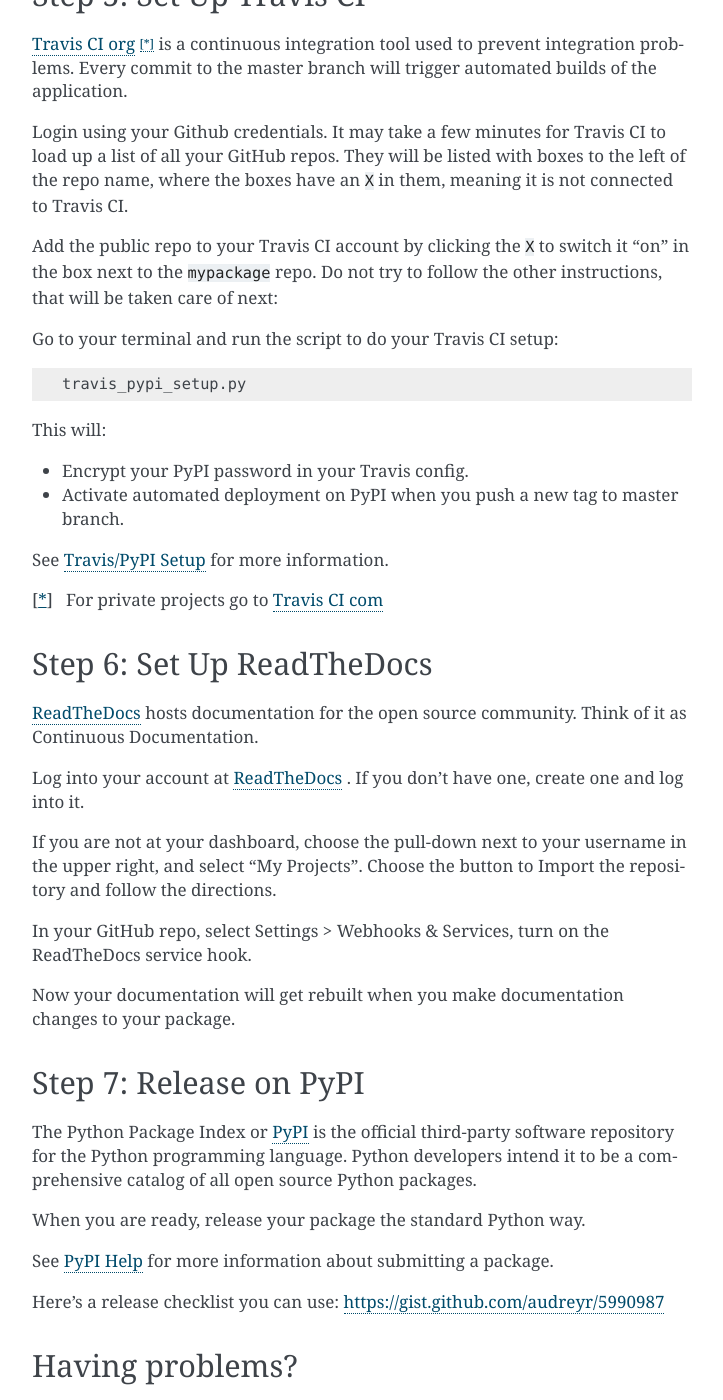
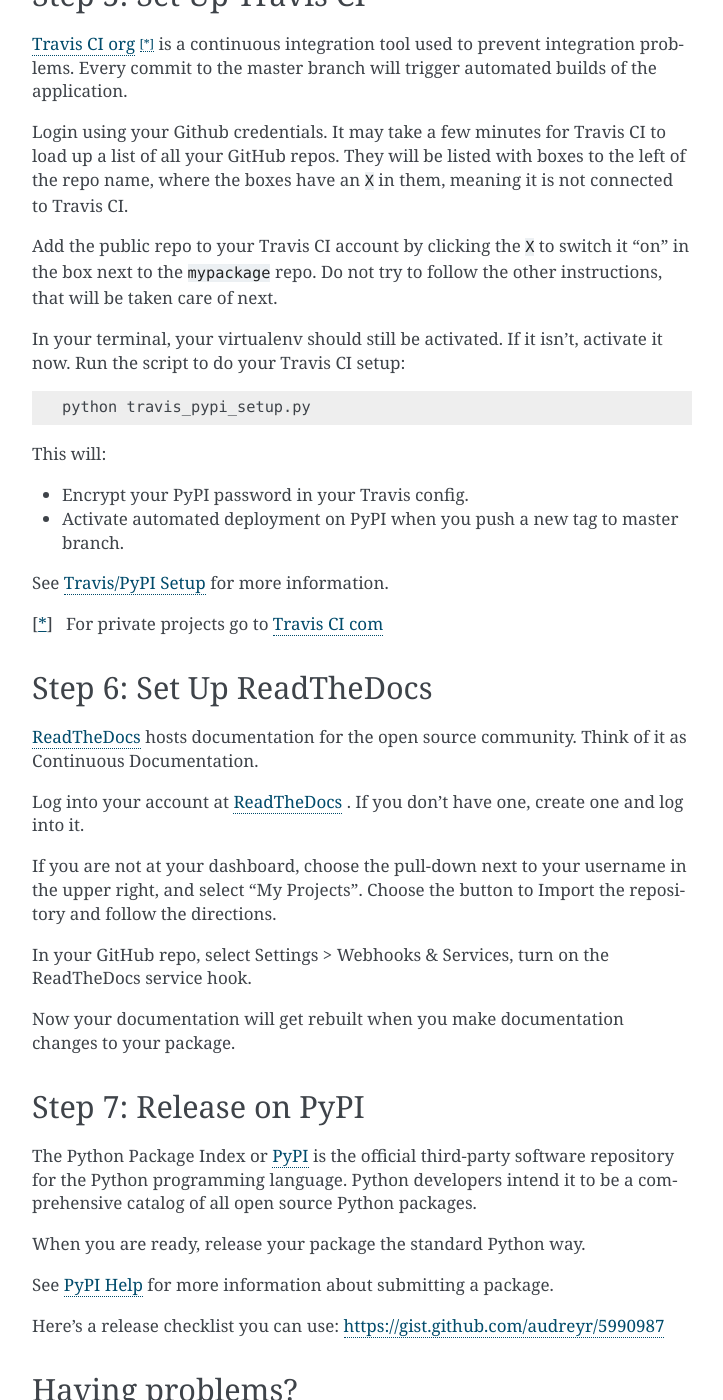
Before and after one commit to audreyfeldroy/cookiecutter-pypackage, a Sphinx documentation site: the page built from docs/tutorial.rst, in a window 1280 px wide and 1400 px high, scrolled down 2089 px. Shown: the whole window, without its empty margins (388-1111 px from the left). Built offline with Sphinx 7.4.7, drawn with Linux system fonts in a browser that asks for light colours; some of the changed text lies outside the part shown.

Commit message:
Corrections to tutorial and troubleshooting

```diff
--- a/docs/troubleshooting.rst
+++ b/docs/troubleshooting.rst
@@ -13,9 +13,9 @@
 Windows Issues
 --------------
 
-* Some people have reported issues using gitbash; try using the Command Terminal instead.
+* Some people have reported issues using git bash; try using the Command Terminal instead.
 
-* Virtual environments can sometimes be tricky on Windows. If you have Python 3.5 installed (recommended), this should get you a virtualenv named ``myenv`` created inside the current folder:
+* Virtual environments can sometimes be tricky on Windows. If you have Python 3.5 or above installed (recommended), this should get you a virtualenv named ``myenv`` created inside the current folder:
 
 .. code-block:: powershell
 
--- a/docs/tutorial.rst
+++ b/docs/tutorial.rst
@@ -32,7 +32,7 @@
 
 On Windows, activate it like this. You may find that using a Command Prompt window works better than gitbash.
 
-.. code-block:: bash
+.. code-block:: powershell
 
     > \path\to\env\Scripts\activate
 
@@ -108,13 +108,13 @@
 
 Login using your Github credentials. It may take a few minutes for Travis CI to load up a list of all your GitHub repos. They will be listed with boxes to the left of the repo name, where the boxes have an ``X`` in them, meaning it is not connected to Travis CI.
 
-Add the public repo to your Travis CI account by clicking the ``X`` to switch it "on" in the box next to the ``mypackage`` repo. Do not try to follow the other instructions, that will be taken care of next:
+Add the public repo to your Travis CI account by clicking the ``X`` to switch it "on" in the box next to the ``mypackage`` repo. Do not try to follow the other instructions, that will be taken care of next.
 
-Go to your terminal and run the script to do your Travis CI setup:
+In your terminal, your virtualenv should still be activated. If it isn't, activate it now. Run the script to do your Travis CI setup:
 
 .. code-block:: bash
 
-    travis_pypi_setup.py
+    python travis_pypi_setup.py
 
 This will:
 
```
Also changed, not shown: other parts of docs/tutorial.rst (+1 -1 lines).
